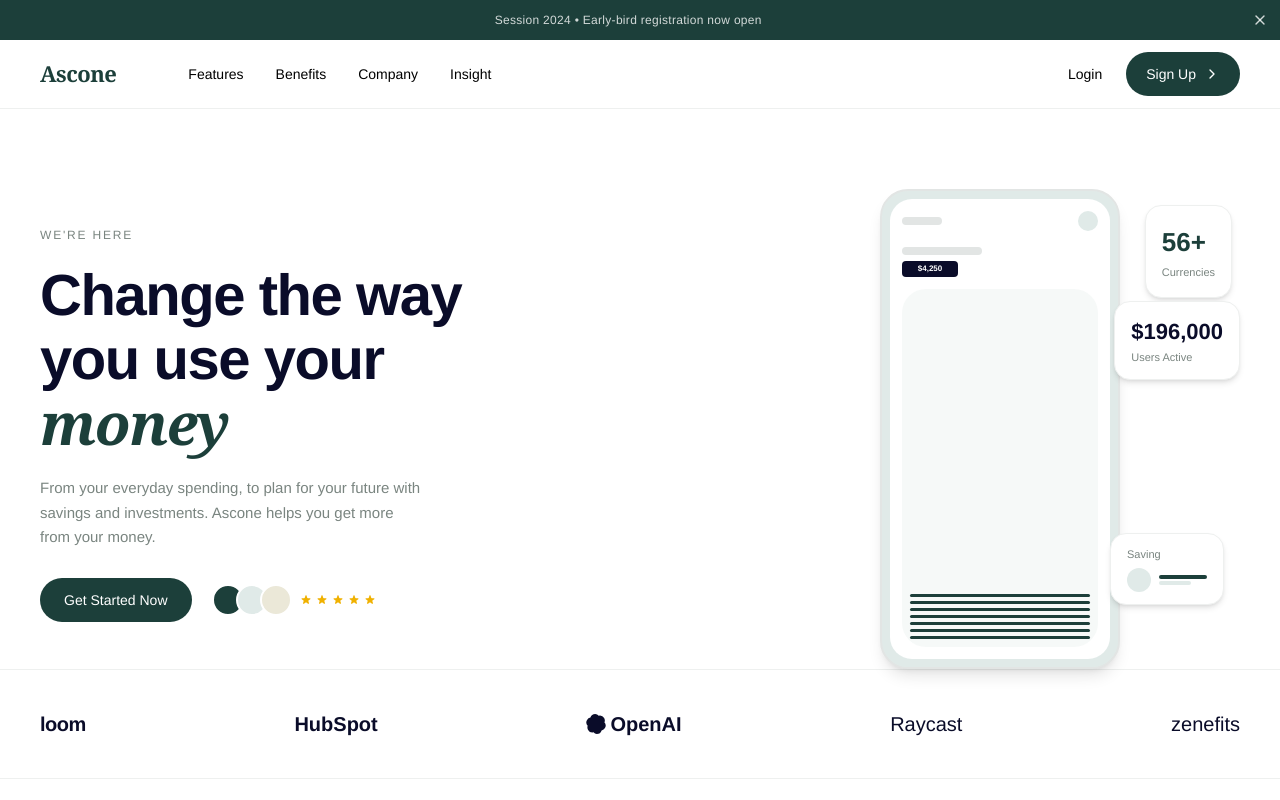
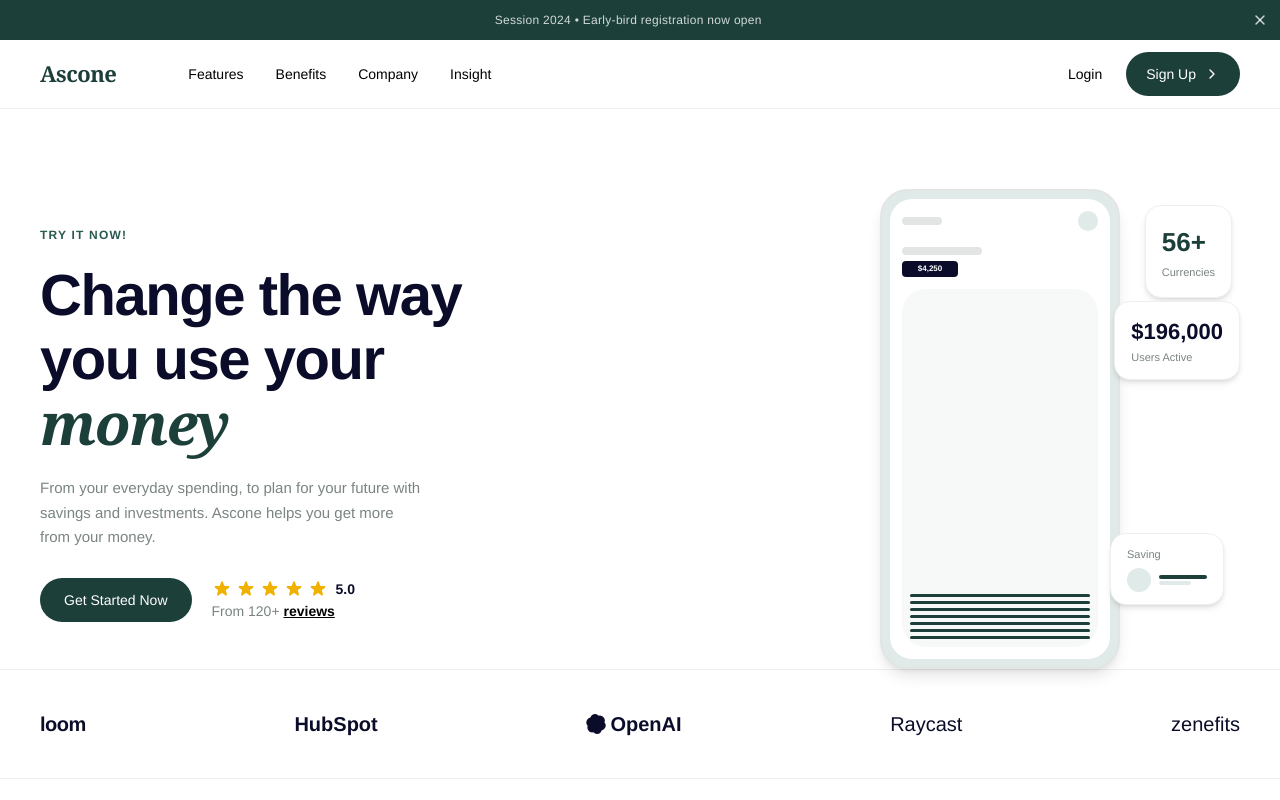
Before and after one commit to SaajidMuhammad/phacilitate-task, a Next.js app: page / in a window 1280 px wide. Shown: the top 800 px of the page. Built offline with nearby package versions, Linux system fonts and the light colour scheme.

Commit message:
style: enhance Hero component with updated text, improved styling, and refined layout

```diff
--- a/components/sections/Hero.tsx
+++ b/components/sections/Hero.tsx
@@ -15,9 +15,9 @@ export const Hero = () => (
       <div className="max-w-lg pt-4 md:pt-8">
         <motion.span
           {...fadeUp(0)}
-          className="mb-5 inline-block text-xs font-medium uppercase tracking-[0.15em] text-(--text-muted)"
+          className="mb-5 inline-block text-xs font-bold uppercase tracking-[0.10em] text-(--green-light)"
         >
-          We&apos;re here
+          Try It Now!
         </motion.span>
 
         <motion.h1
@@ -30,7 +30,10 @@ export const Hero = () => (
           <br />
           <span
             className="text-(--green)"
-            style={{ fontFamily: "Georgia, 'Times New Roman', serif", fontStyle: "italic" }}
+            style={{
+              fontFamily: "Georgia, 'Times New Roman', serif",
+              fontStyle: "italic",
+            }}
           >
             money
           </span>
@@ -40,32 +43,35 @@ export const Hero = () => (
           {...fadeUp(0.12)}
           className="mt-5 max-w-sm text-[15px] leading-relaxed text-(--text-muted)"
         >
-          From your everyday spending, to plan for your future with savings and investments. Ascone helps you get more from your money.
+          From your everyday spending, to plan for your future with savings and
+          investments. Ascone helps you get more from your money.
         </motion.p>
 
         <motion.div {...fadeUp(0.2)} className="mt-7 flex items-center gap-5">
           <Button size="md" href="#">
             Get Started Now
           </Button>
+          <div>
             <div className="flex items-center gap-2">
-            <div className="flex -space-x-2">
-              {[0, 1, 2].map((i) => (
-                <div
-                  key={i}
-                  className="h-8 w-8 rounded-full border-2 border-white"
-                  style={{
-                    background: ["var(--green)", "var(--sage)", "var(--cream)"][i],
-                  }}
-                />
-              ))}
-            </div>
               <div className="flex items-center gap-1">
                 {[1, 2, 3, 4, 5].map((s) => (
-                <svg key={s} className="h-3 w-3 text-yellow-500" viewBox="0 0 20 20" fill="currentColor">
+                  <svg
+                    key={s}
+                    className="h-5 w-5 text-yellow-500"
+                    viewBox="0 0 20 20"
+                    fill="currentColor"
+                  >
                     <path d="M9.049 2.927c.3-.921 1.603-.921 1.902 0l1.07 3.292a1 1 0 00.95.69h3.462c.969 0 1.371 1.24.588 1.81l-2.8 2.034a1 1 0 00-.364 1.118l1.07 3.292c.3.921-.755 1.688-1.54 1.118l-2.8-2.034a1 1 0 00-1.175 0l-2.8 2.034c-.784.57-1.838-.197-1.539-1.118l1.07-3.292a1 1 0 00-.364-1.118L2.98 8.72c-.783-.57-.38-1.81.588-1.81h3.461a1 1 0 00.951-.69l1.07-3.292z" />
                   </svg>
                 ))}
               </div>
+              <p className="text-[14px] font-bold text-(--text-foreground)">
+                5.0
+              </p>
+            </div>
+            <p className="text-[14px] text-(--text-muted)">
+              From 120+ <span className="font-bold text-black underline">reviews</span>{" "}
+            </p>
           </div>
         </motion.div>
       </div>
@@ -96,7 +102,11 @@ export const Hero = () => (
                       <div key={i} className="flex items-end gap-1">
                         <div
                           className="w-full rounded-sm bg-(--green)"
-                          style={{ height: `${h}%`, minHeight: 3, maxHeight: 20 }}
+                          style={{
+                            height: `${h}%`,
+                            minHeight: 3,
+                            maxHeight: 20,
+                          }}
                         />
                       </div>
                     ))}
```
Lines whose indentation alone changed are shown as unchanged.
